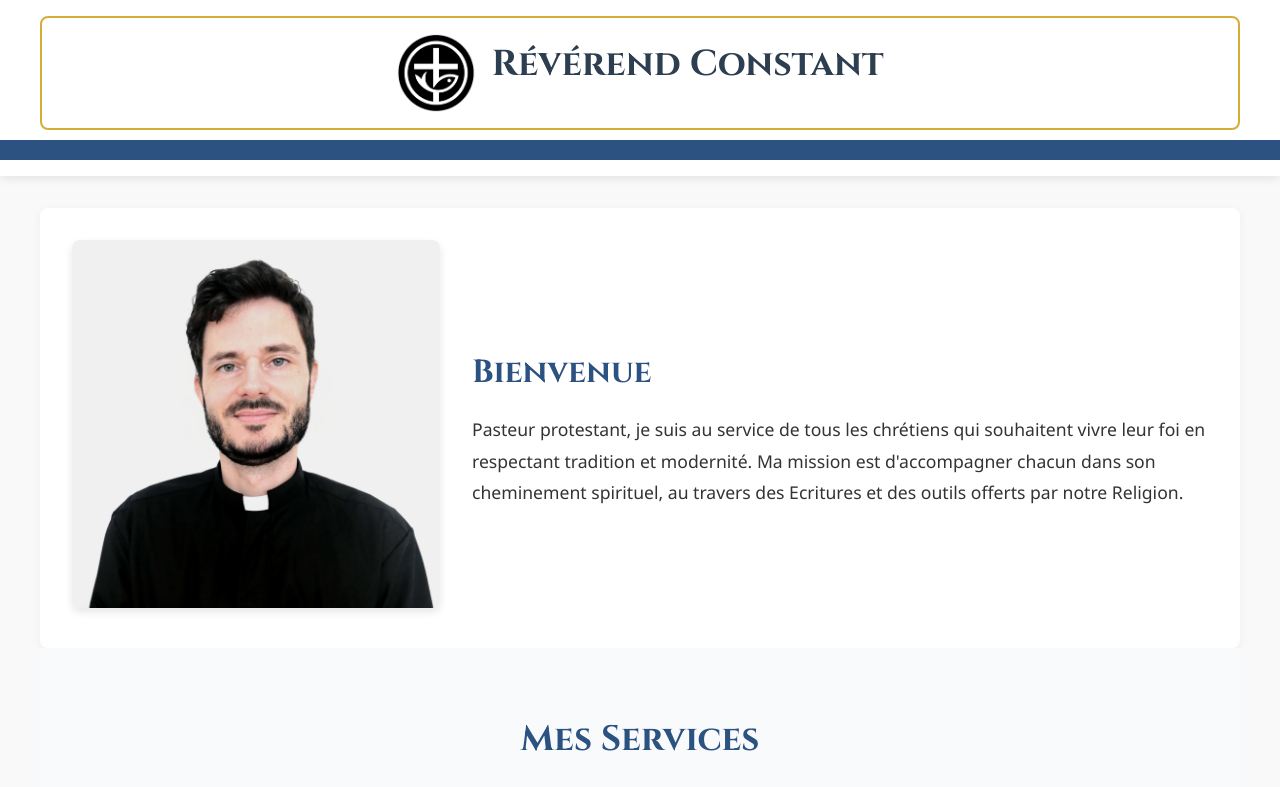
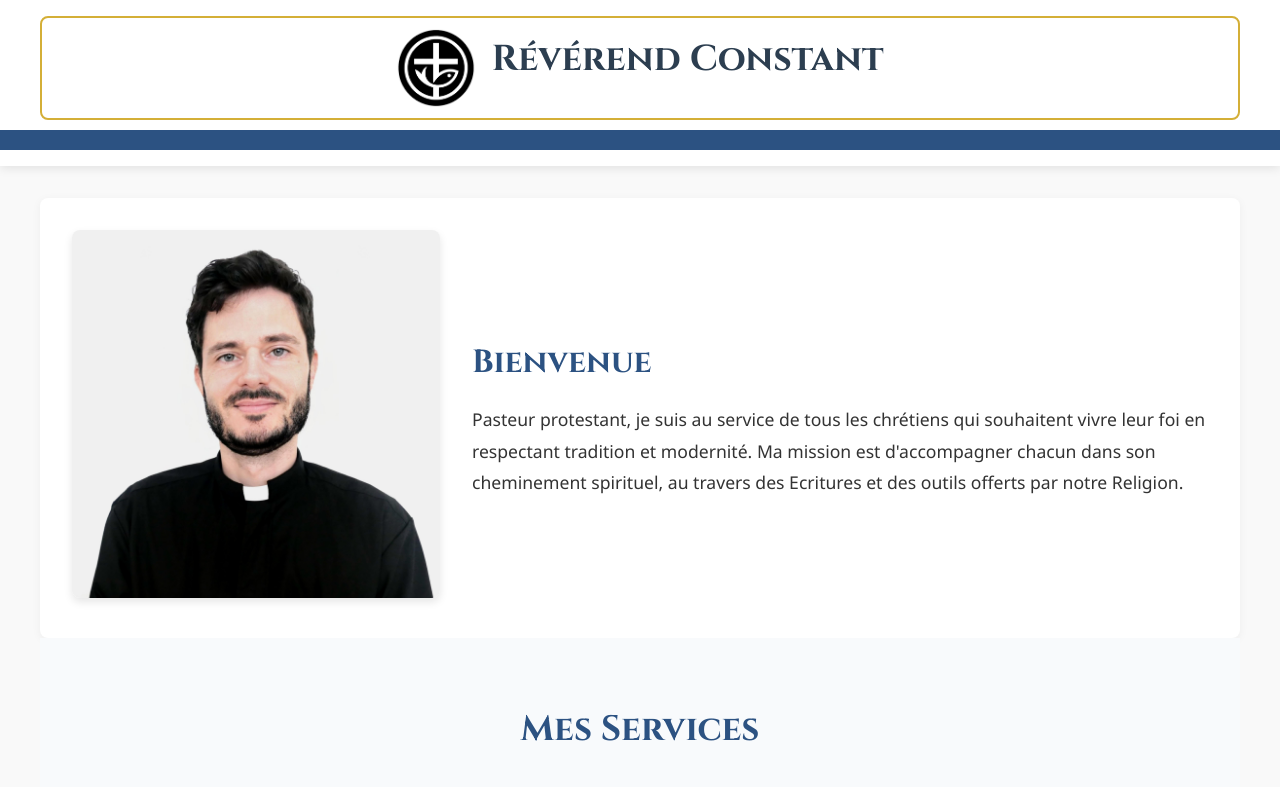
Before and after one commit to ConstantVanguard/reverend, a plain HTML site: page index.html in a window 1280 px wide. Shown: the top 787 px of the page. Drawn offline with Linux system fonts and the light colour scheme.

Commit message:
Update styles.css

```diff
--- a/styles.css
+++ b/styles.css
@@ -40,12 +40,13 @@ header {
     display: flex;
     align-items: center;
     justify-content: center;
-    padding: 15px;
+    padding: 10px;
     margin: 0 auto;
     max-width: 1200px;
+    /* Modification: suppression du fond blanc et ajustement de la bordure */
     border: 2px solid #D4AF37; /* Bordure dorée */
     border-radius: 8px;
-    background-color: #FFFFFF;
+    background-color: transparent; /* Fond transparent au lieu de blanc */
 }
 
 header h1 {
```
